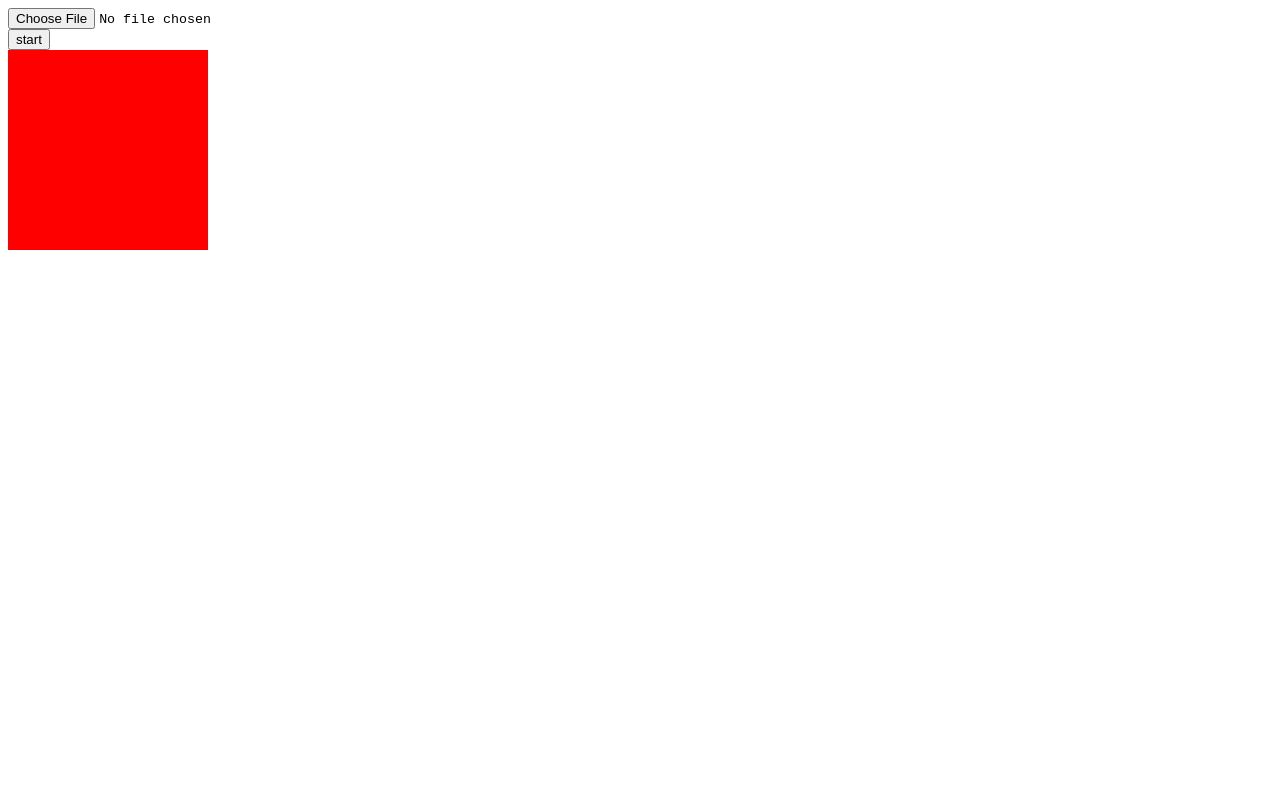
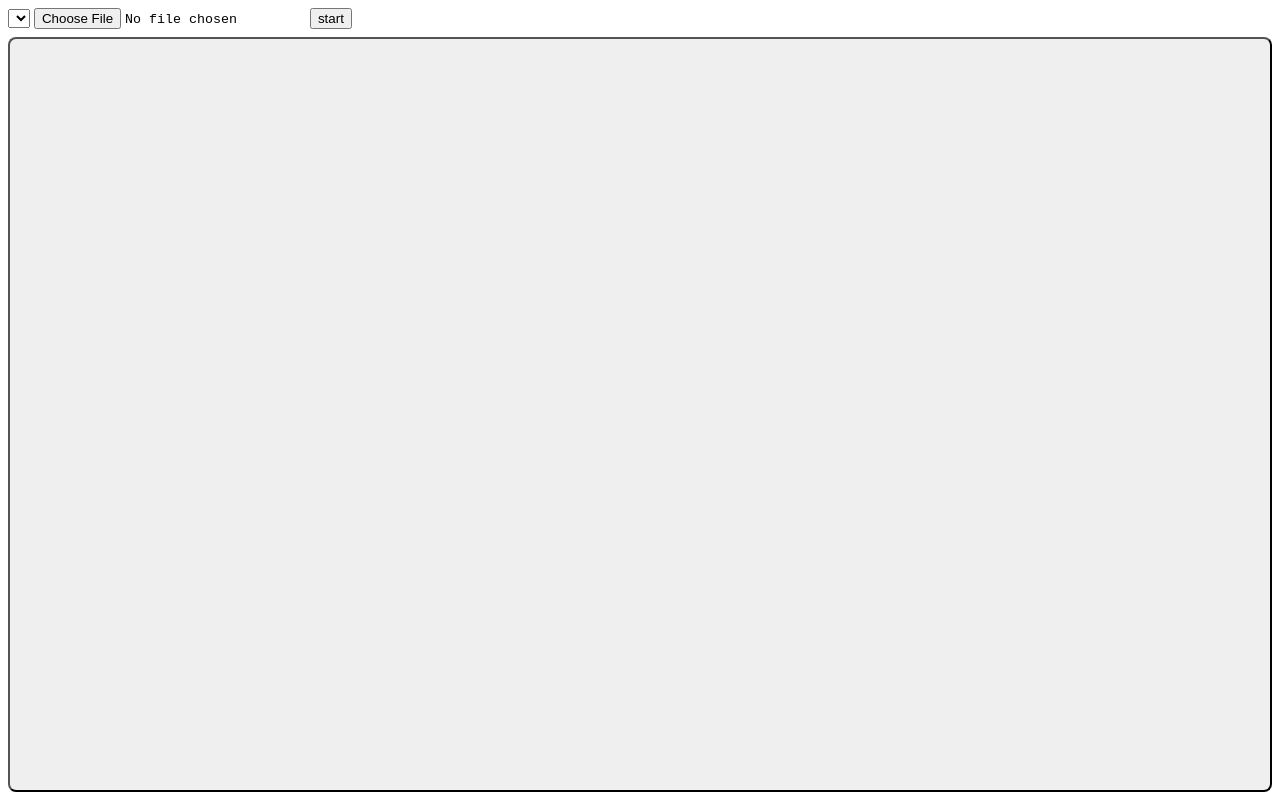
Before and after one commit to michaelcchu/easyplay17, a plain HTML site: page index.html in a window 1280 px wide. Drawn offline with Linux system fonts and the light colour scheme.

Commit message:
improved UI
copied from easyplay11 / easyplay16 UI
instead of small canvas, used large grey button that fills the screen

```diff
--- a/index.html
+++ b/index.html
@@ -12,14 +12,17 @@
 <meta name="msapplication-TileColor" content="#ffffff">
 <meta name="msapplication-TileImage" content="/mstile-144x144.png?v=0">
 <meta name="theme-color" content="#ffffff">
-<style>
-    input {font-family: monospace,monospace;}
-    * {touch-action: none; user-select: none;}
-</style>
+<link href="./styles/styles.css" rel="stylesheet">
+
 <body>
-<div><input id="fileInput" type="file" accept=".mid,.midi"></div>
-<div><button id="start">start</button></div>
-<canvas id="tap-area" width="200" height="200"></canvas>
-<script src="tone.js"></script>
-<script src="index.js"></script>
+    <div class="wrapper">
+        <div class="top">
+            <select id="library"></select>
+            <input id="fileInput" type="file" accept=".mid,.midi">
+            <button id="start">start</button>
+        </div>
+        <button class="footer" id="tap-area"></button>
+    </div>
+    <script src="tone.js"></script>
+    <script src="index.js"></script>
 </body>
--- a/index.js
+++ b/index.js
@@ -101,14 +101,10 @@ const touchstart = (e) => {keydown(e);}; const touchend = (e) => {keyup(e);};
 const docEventTypes = [down,up];
 
 const canvas = document.getElementById("tap-area");
-const context = canvas.getContext("2d");
 
 byId("start").addEventListener("click", start);
 
 for (et of docEventTypes) {canvas.addEventListener("pointer"+et.name, et, {passive: false});}
-
-context.fillStyle="#FF0000";
-context.fillRect(0,0,canvas.width,canvas.height);
 
 const observer = new PerformanceObserver((list) => {
     list.getEntries().forEach((entry) => {
--- /dev/null
+++ b/styles/styles.css
@@ -0,0 +1,26 @@
+body {font-family: Roboto;}
+
+input {font-family: monospace,monospace;}
+* {touch-action: none; user-select: none;}
+
+.top {
+    grid-area: top;
+    border-radius: 8px;
+}
+
+.footer {
+    grid-area: footer;
+    border-radius: 8px;
+}
+
+.wrapper {
+    display: grid;
+    grid-template-areas:
+        "top"
+        "footer";
+    grid-template-rows: auto 1fr;
+    grid-template-columns: auto;
+    grid-gap: 8px;
+    width: 100%;
+    height: calc(100vh - 16px);
+}
```
